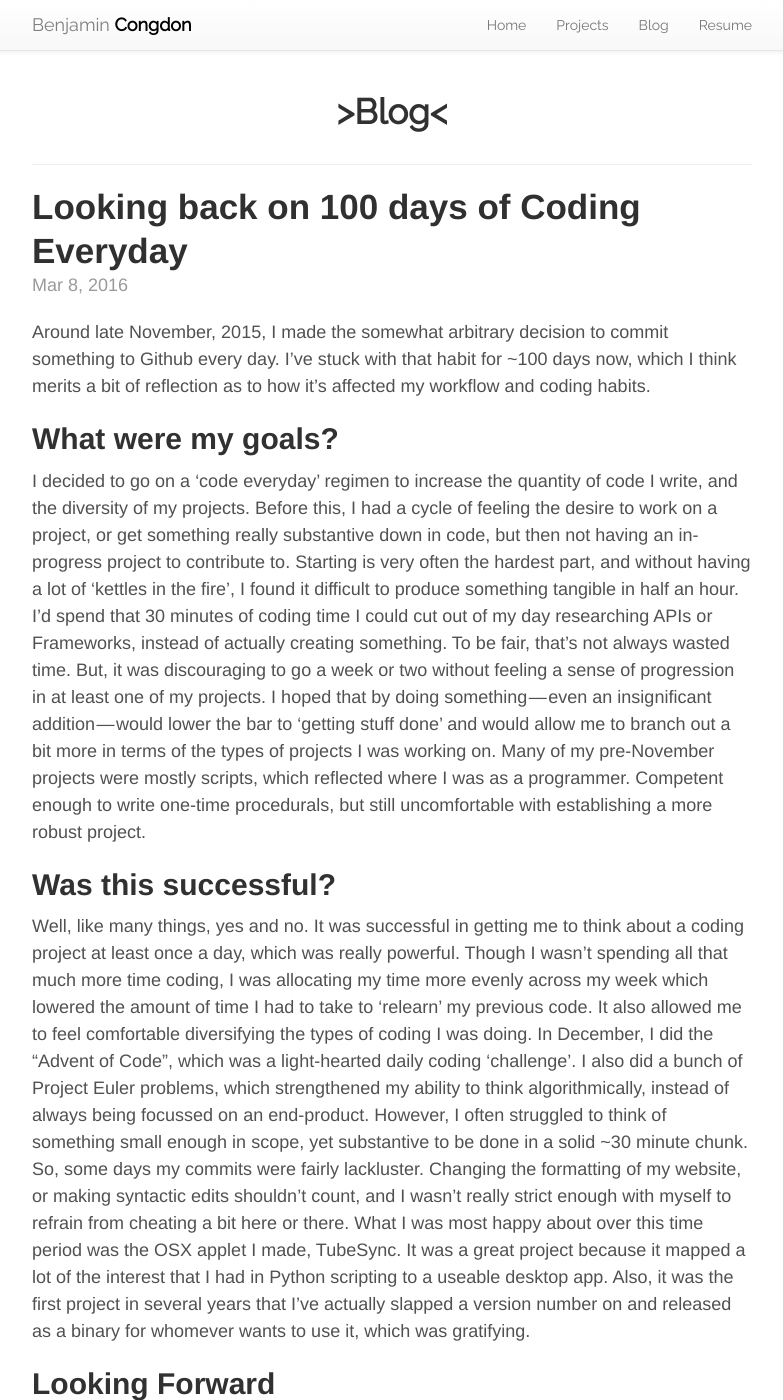
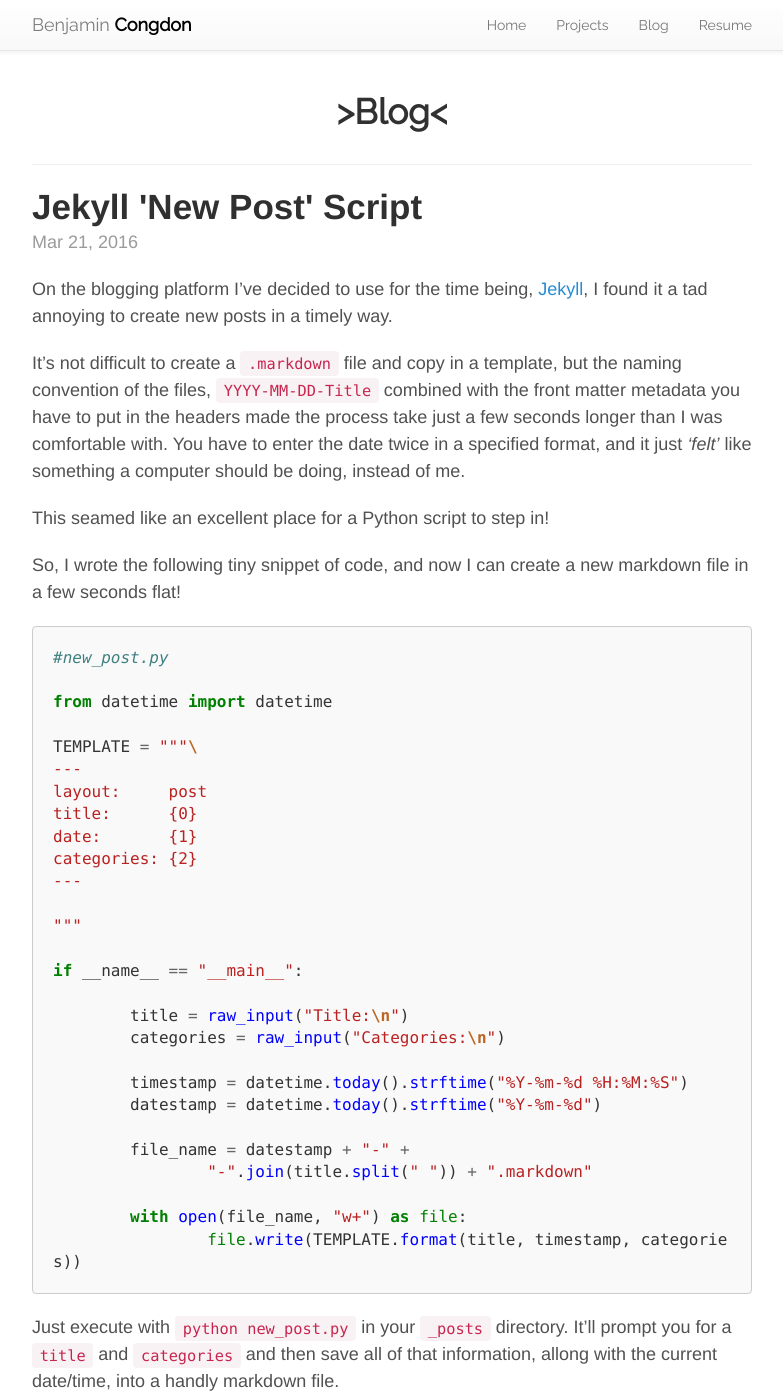
Before and after one commit to rhythmmec/bcongdon.github.io, a Jekyll site: the page built from blog/index.html, in a window 1280 px wide and 1400 px high. Shown: the whole window, without its empty margins (248-1031 px from the left). Built offline with Jekyll 4.4.1, drawn with Linux system fonts in a browser that asks for light colours; nearby versions of some CDN libraries; Markdown is read by kramdown in place of the engine named in the settings; the list of posts is cut into pages by our own code.

Commit message:
Jekyll New Post blog entry, fixed code highlighting, made blog_css an import instead of copying it everywhere

```diff
--- a/_config.yml
+++ b/_config.yml
@@ -54,9 +54,9 @@ text:
 
 
 # Build settings
-markdown: kramdown
+markdown: redcarpet
 redcarpet:
-  extensions: ['smart', 'tables', 'with_toc_data']
+  extensions: ["no_intra_emphasis", "fenced_code_blocks", "autolink", "strikethrough", "superscript"]
 permalink:    pretty
 paginate:     5
 paginate_path: 'blog/page:num'
--- /dev/null
+++ b/_includes/blog_css.html
@@ -0,0 +1,3 @@
+<link rel="stylesheet" type="text/css" href="{{ site.path }}/css/style.css" >
+<link rel="stylesheet" type="text/css" href="{{ site.path }}/css/blog.css" >
+<link rel="stylesheet" type="text/css" href="{{ site.path }}/css/pygment.css" >
--- a/_includes/head.html
+++ b/_includes/head.html
@@ -13,9 +13,7 @@
 <!-- Latest compiled and minified JavaScript -->
 <script src="https://maxcdn.bootstrapcdn.com/bootstrap/3.3.6/js/bootstrap.min.js" integrity="sha384-0mSbJDEHialfmuBBQP6A4Qrprq5OVfW37PRR3j5ELqxss1yVqOtnepnHVP9aJ7xS" crossorigin="anonymous"></script>
 
-
-
-
+<!-- Font Awesome -->
 <link rel="stylesheet" href="https://maxcdn.bootstrapcdn.com/font-awesome/4.5.0/css/font-awesome.min.css">
 
 <!-- Raleway font -->
--- a/_layouts/post.html
+++ b/_layouts/post.html
@@ -2,8 +2,7 @@
 layout: default
 ---
 
-<link rel="stylesheet" type="text/css" href="{{ site.path }}/css/style.css">
-<link rel="stylesheet" type="text/css" href="{{ site.path }}/css/blog.css">
+{% include blog_css.html %}
 
 <div class="container">
 	<article class='post'>
--- /dev/null
+++ b/_posts/2016-03-21-Jekyll-New-Post-Script.markdown
@@ -0,0 +1,48 @@
+---
+layout:     post
+title:      Jekyll 'New Post' Script
+date:       2016-03-21 07:21:17
+categories: python coding scripts
+---
+
+On the blogging platform I've decided to use for the time being, [Jekyll](https://jekyllrb.com/), I found it a tad annoying to create new posts in a timely way.
+
+It's not difficult to create a `.markdown` file and copy in a template, but the naming convention of the files, `YYYY-MM-DD-Title` combined with the front matter metadata you have to put in the headers made the process take just a few seconds longer than I was comfortable with. You have to enter the date twice in a specified format, and it just *'felt'* like something a computer should be doing, instead of me.
+
+This seamed like an excellent place for a Python script to step in!
+
+So, I wrote the following tiny snippet of code, and now I can create a new markdown file in a few seconds flat!
+
+{% highlight python %}
+#new_post.py
+
+from datetime import datetime
+
+TEMPLATE = """\
+---
+layout:     post
+title:      {0}
+date:       {1}
+categories: {2}
+---
+
+"""
+
+if __name__ == "__main__":
+
+	title = raw_input("Title:\n")
+	categories = raw_input("Categories:\n")
+
+	timestamp = datetime.today().strftime("%Y-%m-%d %H:%M:%S")
+	datestamp = datetime.today().strftime("%Y-%m-%d")
+
+	file_name = datestamp + "-" +
+		"-".join(title.split(" ")) + ".markdown"
+
+	with open(file_name, "w+") as file:
+		file.write(TEMPLATE.format(title, timestamp, categories))
+{% endhighlight %}
+
+Just execute with `python new_post.py` in your `_posts` directory. It'll prompt you for a `title` and `categories` and then save all of that information, allong with the current date/time, into a handly markdown file.
+
+**Neet!**
--- a/blog/index.html
+++ b/blog/index.html
@@ -3,8 +3,7 @@ layout: default
 title: Blog
 ---
 
-<link rel="stylesheet" type="text/css" href="{{ site.path }}/css/style.css" >
-<link rel="stylesheet" type="text/css" href="{{ site.path }}/css/blog.css" >
+{% include blog_css.html %}
 
 <div class="container">
 	<div class="row centered">
--- /dev/null
+++ b/css/pygment.css
@@ -0,0 +1,64 @@
+.hll { background-color: #ffffcc }
+.c { color: #408080; font-style: italic } /* Comment */
+.err { border: 1px solid #FF0000 } /* Error */
+.k { color: #008000; font-weight: bold } /* Keyword */
+.o { color: #666666 } /* Operator */
+.ch { color: #408080; font-style: italic } /* Comment.Hashbang */
+.cm { color: #408080; font-style: italic } /* Comment.Multiline */
+.cp { color: #BC7A00 } /* Comment.Preproc */
+.cpf { color: #408080; font-style: italic } /* Comment.PreprocFile */
+.c1 { color: #408080; font-style: italic } /* Comment.Single */
+.cs { color: #408080; font-style: italic } /* Comment.Special */
+.gd { color: #A00000 } /* Generic.Deleted */
+.ge { font-style: italic } /* Generic.Emph */
+.gr { color: #FF0000 } /* Generic.Error */
+.gh { color: #000080; font-weight: bold } /* Generic.Heading */
+.gi { color: #00A000 } /* Generic.Inserted */
+.go { color: #888888 } /* Generic.Output */
+.gp { color: #000080; font-weight: bold } /* Generic.Prompt */
+.gs { font-weight: bold } /* Generic.Strong */
+.gu { color: #800080; font-weight: bold } /* Generic.Subheading */
+.gt { color: #0044DD } /* Generic.Traceback */
+.kc { color: #008000; font-weight: bold } /* Keyword.Constant */
+.kd { color: #008000; font-weight: bold } /* Keyword.Declaration */
+.kn { color: #008000; font-weight: bold } /* Keyword.Namespace */
+.kp { color: #008000 } /* Keyword.Pseudo */
+.kr { color: #008000; font-weight: bold } /* Keyword.Reserved */
+.kt { color: #B00040 } /* Keyword.Type */
+.m { color: #666666 } /* Literal.Number */
+.s { color: #BA2121 } /* Literal.String */
+.na { color: #7D9029 } /* Name.Attribute */
+.nb { color: #008000 } /* Name.Builtin */
+.nc { color: #0000FF; font-weight: bold } /* Name.Class */
+.no { color: #880000 } /* Name.Constant */
+.nd { color: #AA22FF } /* Name.Decorator */
+.ni { color: #999999; font-weight: bold } /* Name.Entity */
+.ne { color: #D2413A; font-weight: bold } /* Name.Exception */
+.nf { color: #0000FF } /* Name.Function */
+.nl { color: #A0A000 } /* Name.Label */
+.nn { color: #0000FF; font-weight: bold } /* Name.Namespace */
+.nt { color: #008000; font-weight: bold } /* Name.Tag */
+.nv { color: #19177C } /* Name.Variable */
+.ow { color: #AA22FF; font-weight: bold } /* Operator.Word */
+.w { color: #bbbbbb } /* Text.Whitespace */
+.mb { color: #666666 } /* Literal.Number.Bin */
+.mf { color: #666666 } /* Literal.Number.Float */
+.mh { color: #666666 } /* Literal.Number.Hex */
+.mi { color: #666666 } /* Literal.Number.Integer */
+.mo { color: #666666 } /* Literal.Number.Oct */
+.sb { color: #BA2121 } /* Literal.String.Backtick */
+.sc { color: #BA2121 } /* Literal.String.Char */
+.sd { color: #BA2121; font-style: italic } /* Literal.String.Doc */
+.s2 { color: #BA2121 } /* Literal.String.Double */
+.se { color: #BB6622; font-weight: bold } /* Literal.String.Escape */
+.sh { color: #BA2121 } /* Literal.String.Heredoc */
+.si { color: #BB6688; font-weight: bold } /* Literal.String.Interpol */
+.sx { color: #008000 } /* Literal.String.Other */
+.sr { color: #BB6688 } /* Literal.String.Regex */
+.s1 { color: #BA2121 } /* Literal.String.Single */
+.ss { color: #19177C } /* Literal.String.Symbol */
+.bp { color: #008000 } /* Name.Builtin.Pseudo */
+.vc { color: #19177C } /* Name.Variable.Class */
+.vg { color: #19177C } /* Name.Variable.Global */
+.vi { color: #19177C } /* Name.Variable.Instance */
+.il { color: #666666 } /* Literal.Number.Integer.Long */
```
Also changed, not shown: 1 other file.
